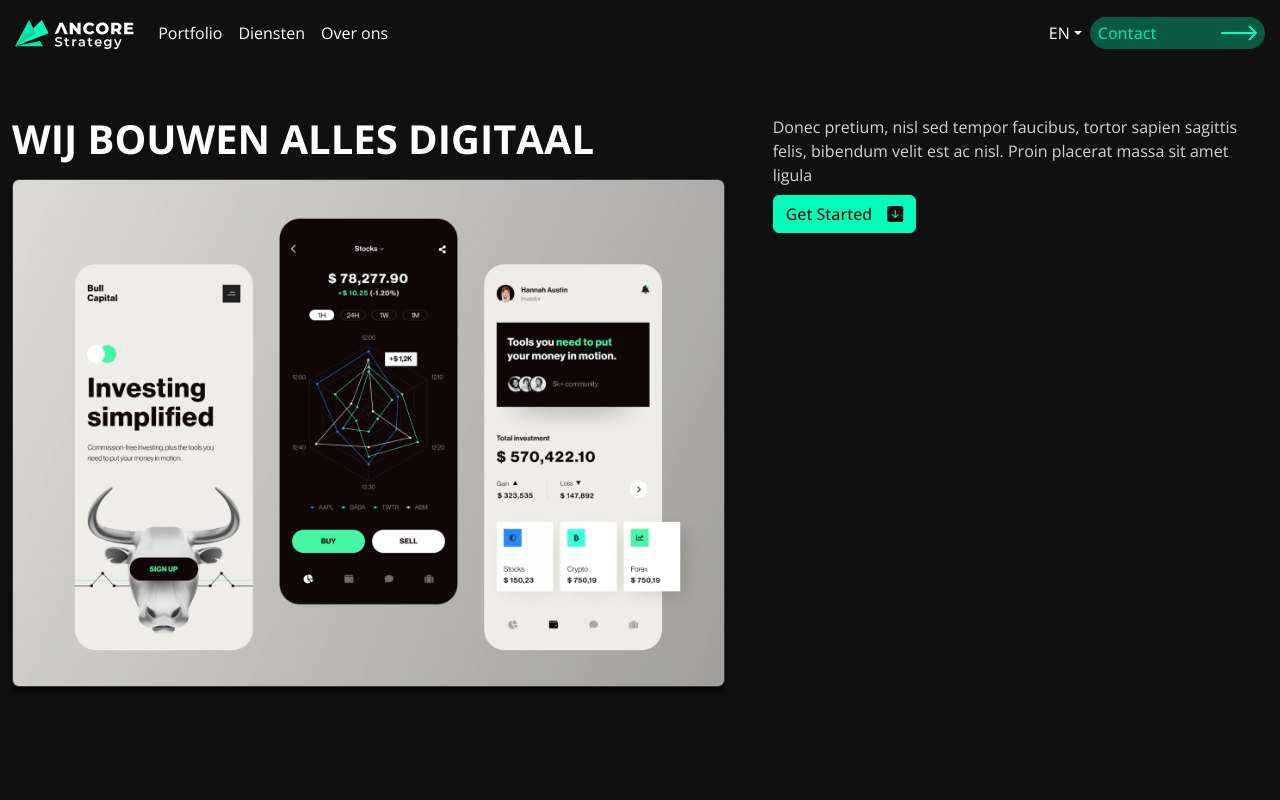
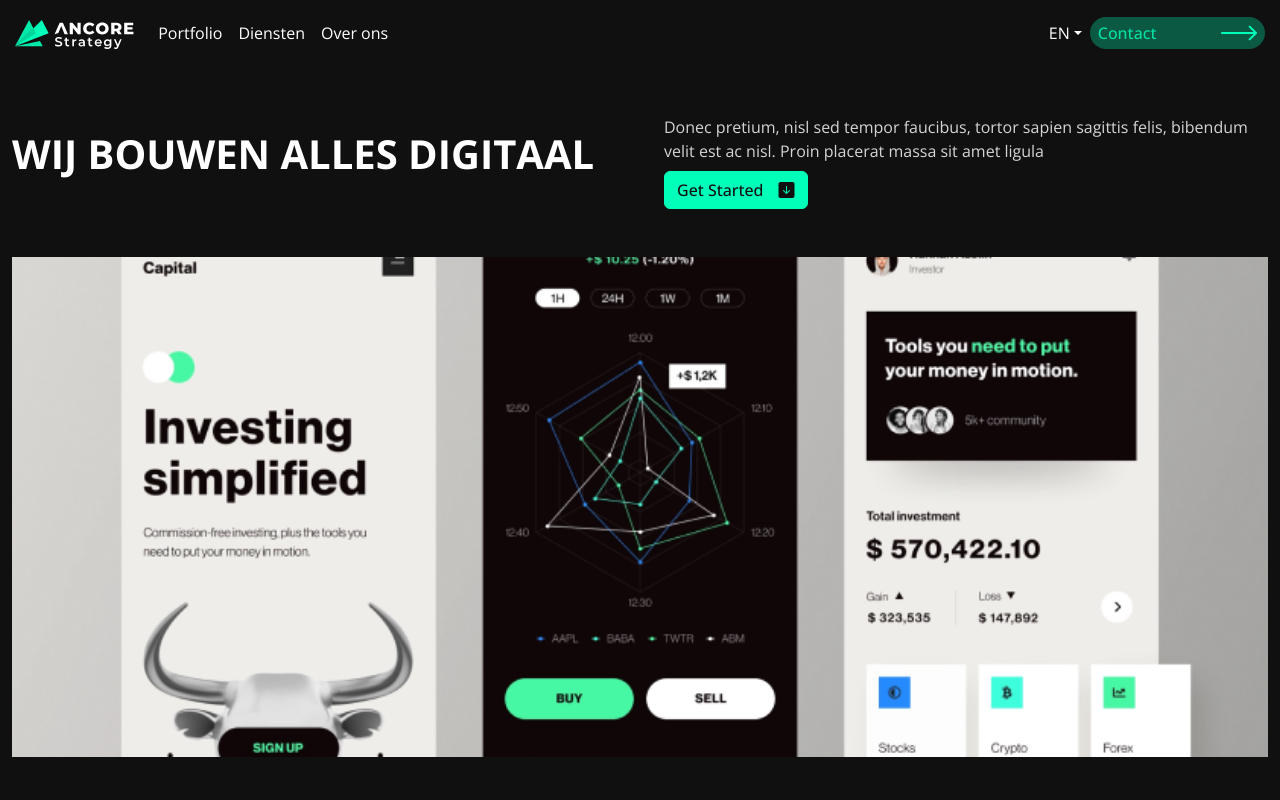
Before and after one commit to TristanVarewijck/ancore.build, a React (Create React App) app: page / in a window 1280 px wide. Shown: the top 800 px of the page. Built offline with nearby package versions, Linux system fonts and the light colour scheme.

Commit message:
small change for hero layout

```diff
--- a/src/components/Hero/index.jsx
+++ b/src/components/Hero/index.jsx
@@ -13,16 +13,11 @@ const Hero = ({ scrollTo }) => {
   const content = useContext(languageSetting);
   return (
     <div className="Hero">
-      <Row className="gx-5 justify-content-center align-items-top">
-        <Col md={7}>
+      <Row className="gx-5 justify-content-center align-items-center pb-5">
+        <Col>
           <h1 className="mb-3">{content.Home.Hero.title}</h1>
-          <img
-            src="/assets/images/banner-img.png"
-            className="img-fluid mb-2 banner-img"
-            alt="Markup"
-          />
         </Col>
-        <Col md={5}>
+        <Col>
           <p>
             Donec pretium, nisl sed tempor faucibus, tortor sapien sagittis
             felis, bibendum velit est ac nisl. Proin placerat massa sit amet
@@ -38,6 +33,11 @@ const Hero = ({ scrollTo }) => {
           />
         </Col>
       </Row>
+      <Row>
+        <Col className="image-container">
+          <img src="/assets/images/banner-img.png" alt="" />
+        </Col>
+      </Row>
     </div>
   );
 };
--- a/src/scss/components/Hero.scss
+++ b/src/scss/components/Hero.scss
@@ -1,7 +1,16 @@
 @import "../variables";
 
-.banner-img {
-  border: 1px solid $lightGray;
-  border-radius: 7px;
-  box-shadow: 0px 4px 4px rgba(0, 0, 0, 0.7);
+.image-container {
+  background-color: none;
+  height: 500px;
+  border-radius: 2px;
+  display: flex;
+  justify-content: center;
+  align-items: center;
+  overflow: hidden;
+  img {
+    flex-shrink: 0;
+    min-width: 100%;
+    min-height: 100%;
+  }
 }
```
